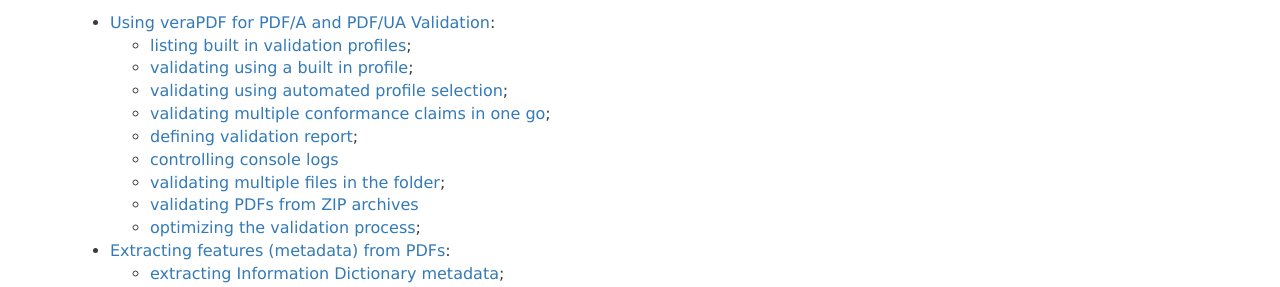
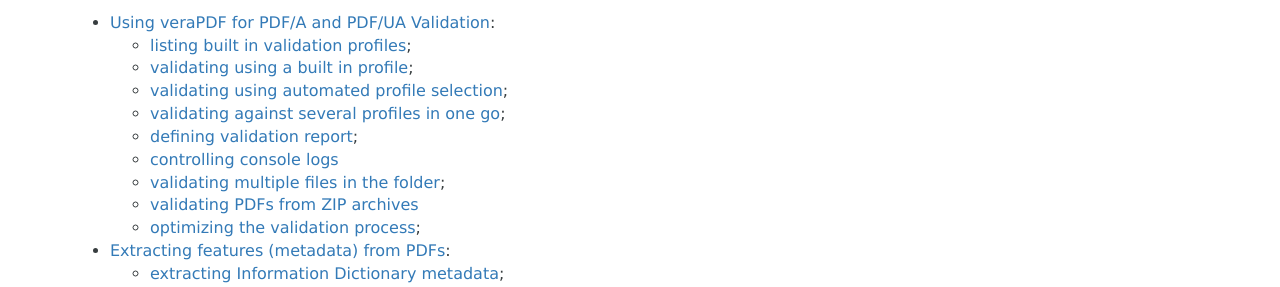
Before and after one commit to veraPDF/veraPDF.github.io, a Jekyll site: the page built from cli/index.md, in a window 1280 px wide. Shown: the part 685-972 px from the top of the page. Built offline with Jekyll 4.4.1, drawn with Linux system fonts in a browser that asks for light colours; nearby versions of some CDN libraries.

Commit message:
fixed link name

```diff
--- a/cli/index.md
+++ b/cli/index.md
@@ -36,7 +36,7 @@ available [on GitHub](https://github.com/veraPDF/veraPDF-corpus).
   - [listing built in validation profiles](validation#list-profiles);
   - [validating using a built in profile](validation#choose-profile);
   - [validating using automated profile selection](validation#auto-profile);
-  - [validating multiple conformance claims in one go](validation#multiple-profiles);
+  - [validating against several profiles in one go](validation#multiple-profiles);
   - [defining validation report](validation#defining-validation-report);
   - [controlling console logs](validation#logs-customising)
   - [validating multiple files in the folder](validation#batches);
```
